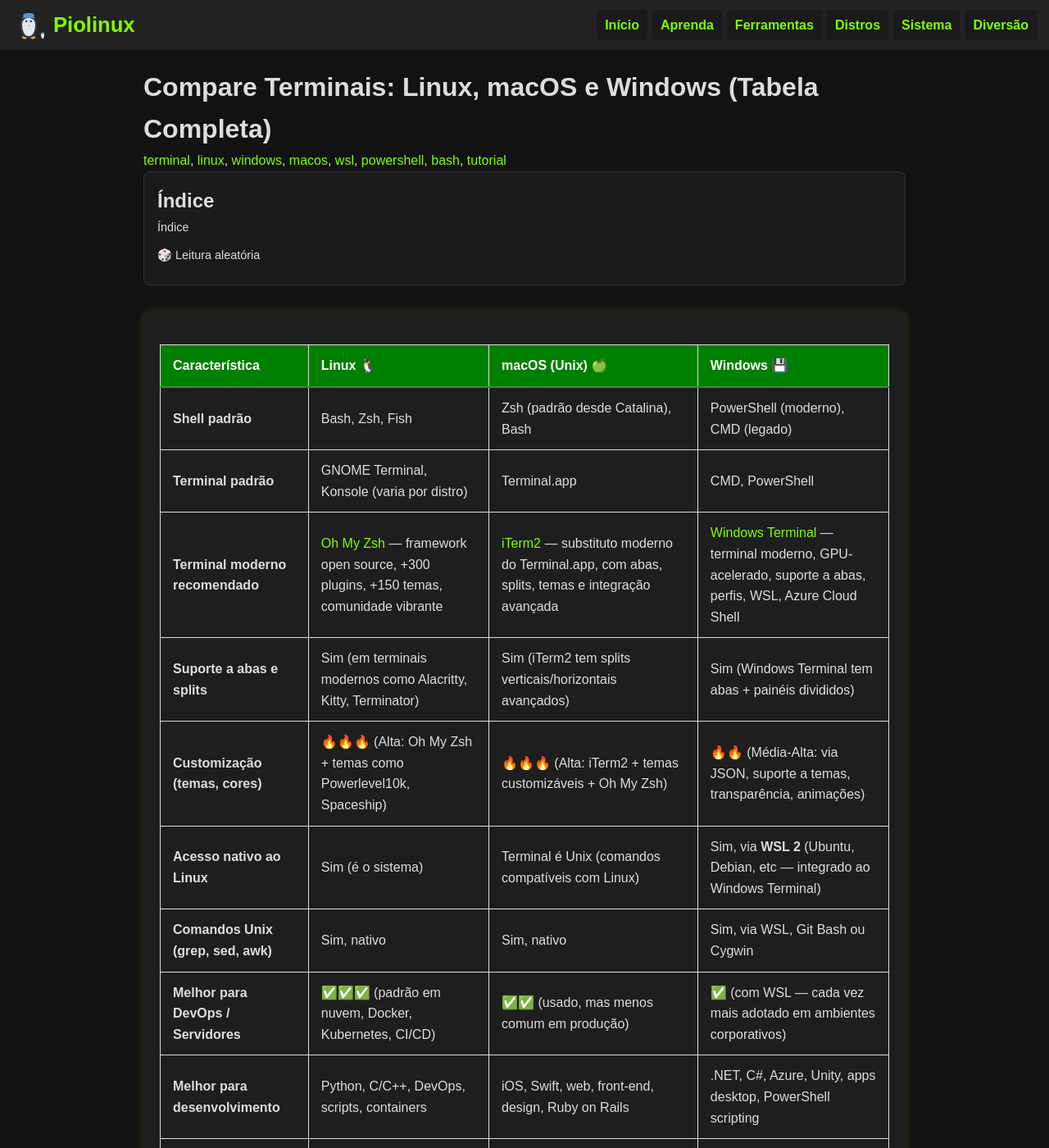
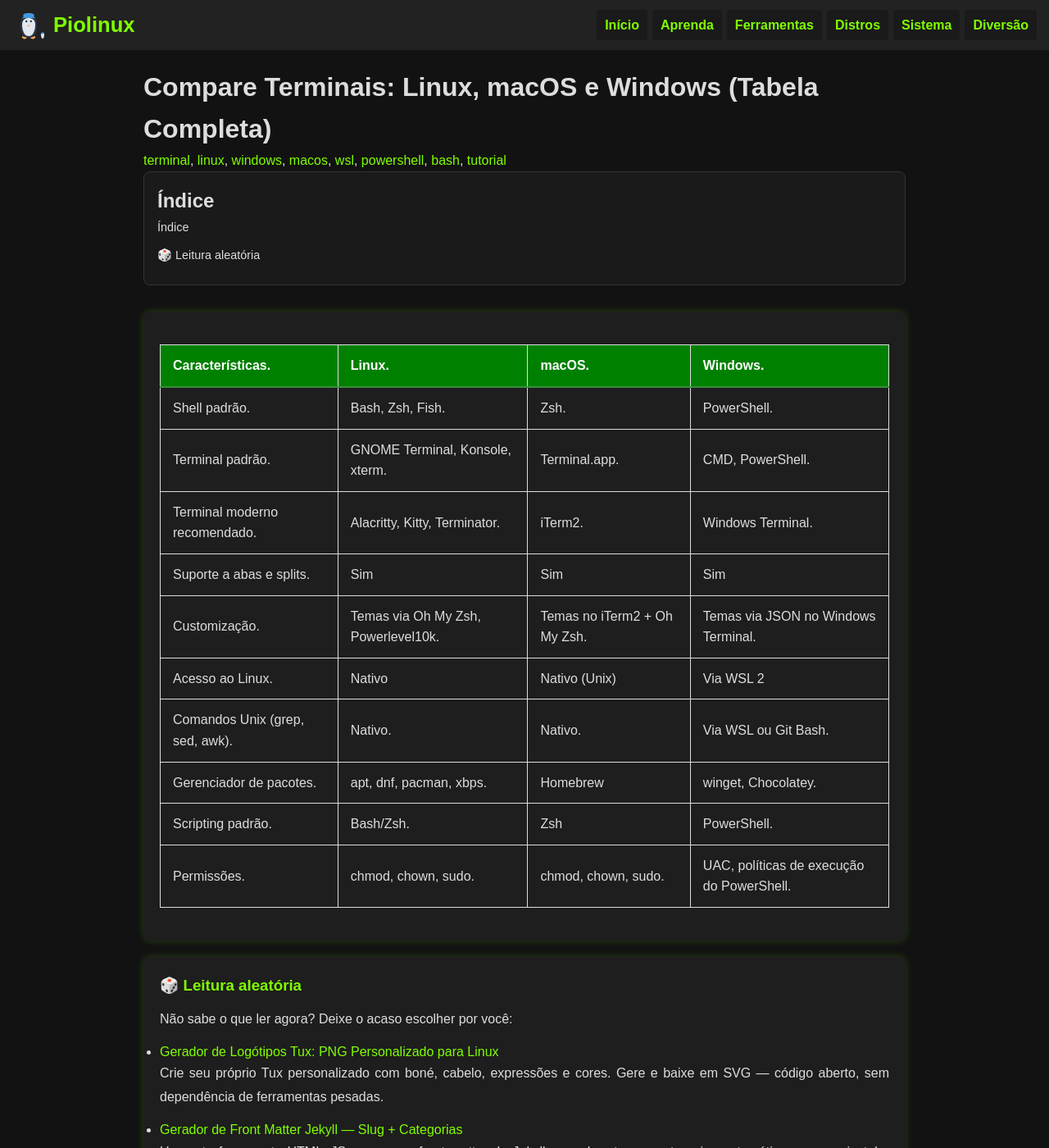
Before and after one commit to Piolinux/piolinux-site, a Jekyll site: the page built from _posts/2025-08-28-comparador-de-terminais-linux-macos-windows.md, in a window 1280 px wide and 1400 px high. Shown: the whole window at 82% size. Built offline with Jekyll 4.4.1, drawn with Linux system fonts in a browser that asks for light colours; some of the changed text lies outside the part shown.

Commit message:
Update 2025-08-28-comparador-de-terminais-linux-macos-windows.md

```diff
--- a/_posts/2025-08-28-comparador-de-terminais-linux-macos-windows.md
+++ b/_posts/2025-08-28-comparador-de-terminais-linux-macos-windows.md
@@ -17,120 +17,78 @@ permalink: /comparativo-terminais/
 <section class="post-content">
 
 
-
-
-
 <table class="evergreen-table">
   <thead>
     <tr>
-      <th>Característica</th>
-      <th>Linux 🐧</th>
-      <th>macOS (Unix) 🍏</th>
-      <th>Windows 💾</th>
+      <th>Características.</th>
+      <th>Linux.</th>
+      <th>macOS.</th>
+      <th>Windows.</th>
     </tr>
   </thead>
   <tbody>
     <tr>
-      <td data-label="Característica"><strong>Shell padrão</strong></td>
-      <td data-label="Linux 🐧">Bash, Zsh, Fish</td>
-      <td data-label="macOS (Unix) 🍏">Zsh (padrão desde Catalina), Bash</td>
-      <td data-label="Windows 💾">PowerShell (moderno), CMD (legado)</td>
+      <td data-label="Característica">Shell padrão.</td>
+      <td data-label="Linux">Bash, Zsh, Fish.</td>
+      <td data-label="macOS">Zsh.</td>
+      <td data-label="Windows">PowerShell.</td>
     </tr>
     <tr>
-      <td data-label="Característica"><strong>Terminal padrão</strong></td>
-      <td data-label="Linux 🐧">GNOME Terminal, Konsole (varia por distro)</td>
-      <td data-label="macOS (Unix) 🍏">Terminal.app</td>
-      <td data-label="Windows 💾">CMD, PowerShell</td>
+      <td data-label="Característica">Terminal padrão.</td>
+      <td data-label="Linux">GNOME Terminal, Konsole, xterm.</td>
+      <td data-label="macOS">Terminal.app.</td>
+      <td data-label="Windows">CMD, PowerShell.</td>
     </tr>
     <tr>
-      <td data-label="Característica"><strong>Terminal moderno recomendado</strong></td>
-      <td data-label="Linux 🐧"><a href="https://ohmyz.sh">Oh My Zsh</a> — framework open source, +300 plugins, +150 temas, comunidade vibrante</td>
-      <td data-label="macOS (Unix) 🍏"><a href="https://iterm2.com">iTerm2</a> — substituto moderno do Terminal.app, com abas, splits, temas e integração avançada</td>
-      <td data-label="Windows 💾"><a href="https://aka.ms/terminal">Windows Terminal</a> — terminal moderno, GPU-acelerado, suporte a abas, perfis, WSL, Azure Cloud Shell</td>
+      <td data-label="Característica">Terminal moderno recomendado.</td>
+      <td data-label="Linux">Alacritty, Kitty, Terminator.</td>
+      <td data-label="macOS">iTerm2.</td>
+      <td data-label="Windows">Windows Terminal.</td>
     </tr>
     <tr>
-      <td data-label="Característica"><strong>Suporte a abas e splits</strong></td>
-      <td data-label="Linux 🐧">Sim (em terminais modernos como Alacritty, Kitty, Terminator)</td>
-      <td data-label="macOS (Unix) 🍏">Sim (iTerm2 tem splits verticais/horizontais avançados)</td>
-      <td data-label="Windows 💾">Sim (Windows Terminal tem abas + painéis divididos)</td>
+      <td data-label="Característica">Suporte a abas e splits.</td>
+      <td data-label="Linux">Sim</td>
+      <td data-label="macOS">Sim</td>
+      <td data-label="Windows">Sim</td>
     </tr>
     <tr>
-      <td data-label="Característica"><strong>Customização (temas, cores)</strong></td>
-      <td data-label="Linux 🐧">🔥🔥🔥 (Alta: Oh My Zsh + temas como Powerlevel10k, Spaceship)</td>
-      <td data-label="macOS (Unix) 🍏">🔥🔥🔥 (Alta: iTerm2 + temas customizáveis + Oh My Zsh)</td>
-      <td data-label="Windows 💾">🔥🔥 (Média-Alta: via JSON, suporte a temas, transparência, animações)</td>
+      <td data-label="Característica">Customização.</td>
+      <td data-label="Linux">Temas via Oh My Zsh, Powerlevel10k.</td>
+      <td data-label="macOS">Temas no iTerm2 + Oh My Zsh.</td>
+      <td data-label="Windows">Temas via JSON no Windows Terminal.</td>
     </tr>
     <tr>
-      <td data-label="Característica"><strong>Acesso nativo ao Linux</strong></td>
-      <td data-label="Linux 🐧">Sim (é o sistema)</td>
-      <td data-label="macOS (Unix) 🍏">Terminal é Unix (comandos compatíveis com Linux)</td>
-      <td data-label="Windows 💾">Sim, via <strong>WSL 2</strong> (Ubuntu, Debian, etc — integrado ao Windows Terminal)</td>
+      <td data-label="Característica">Acesso ao Linux.</td>
+      <td data-label="Linux">Nativo</td>
+      <td data-label="macOS">Nativo (Unix)</td>
+      <td data-label="Windows">Via WSL 2</td>
     </tr>
     <tr>
-      <td data-label="Característica"><strong>Comandos Unix (grep, sed, awk)</strong></td>
-      <td data-label="Linux 🐧">Sim, nativo</td>
-      <td data-label="macOS (Unix) 🍏">Sim, nativo</td>
-      <td data-label="Windows 💾">Sim, via WSL, Git Bash ou Cygwin</td>
+      <td data-label="Característica">Comandos Unix (grep, sed, awk).</td>
+      <td data-label="Linux">Nativo.</td>
+      <td data-label="macOS">Nativo.</td>
+      <td data-label="Windows">Via WSL ou Git Bash.</td>
     </tr>
     <tr>
-      <td data-label="Característica"><strong>Melhor para DevOps / Servidores</strong></td>
-      <td data-label="Linux 🐧">✅✅✅ (padrão em nuvem, Docker, Kubernetes, CI/CD)</td>
-      <td data-label="macOS (Unix) 🍏">✅✅ (usado, mas menos comum em produção)</td>
-      <td data-label="Windows 💾">✅ (com WSL — cada vez mais adotado em ambientes corporativos)</td>
+      <td data-label="Característica">Gerenciador de pacotes.</td>
+      <td data-label="Linux">apt, dnf, pacman, xbps.</td>
+      <td data-label="macOS">Homebrew</td>
+      <td data-label="Windows">winget, Chocolatey.</td>
     </tr>
     <tr>
-      <td data-label="Característica"><strong>Melhor para desenvolvimento</strong></td>
-      <td data-label="Linux 🐧">Python, C/C++, DevOps, scripts, containers</td>
-      <td data-label="macOS (Unix) 🍏">iOS, Swift, web, front-end, design, Ruby on Rails</td>
-      <td data-label="Windows 💾">.NET, C#, Azure, Unity, apps desktop, PowerShell scripting</td>
+      <td data-label="Característica">Scripting padrão.</td>
+      <td data-label="Linux">Bash/Zsh.</td>
+      <td data-label="macOS">Zsh</td>
+      <td data-label="Windows">PowerShell.</td>
     </tr>
     <tr>
-      <td data-label="Característica"><strong>Facilidade para iniciantes</strong></td>
-      <td data-label="Linux 🐧">⚠️ (varia por distro — Ubuntu + Oh My Zsh = amigável)</td>
-      <td data-label="macOS (Unix) 🍏">✅✅ (GUI + iTerm2 + Oh My Zsh = experiência suave)</td>
-      <td data-label="Windows 💾">✅✅ (Windows Terminal + WSL guiado = ótimo para aprendizado)</td>
-    </tr>
-    <tr>
-      <td data-label="Característica"><strong>Integração com IDE</strong></td>
-      <td data-label="Linux 🐧">Excelente (VS Code, Vim, Emacs, JetBrains)</td>
-      <td data-label="macOS (Unix) 🍏">Excelente (Xcode, VS Code, WebStorm, JetBrains)</td>
-      <td data-label="Windows 💾">Excelente (Visual Studio, VS Code, Rider, JetBrains)</td>
-    </tr>
-    <tr>
-      <td data-label="Característica"><strong>Animações e estilo</strong></td>
-      <td data-label="Linux 🐧"><code>neofetch</code>, <code>cmatrix</code>, <code>asciiquarium</code>, <code>sl</code></td>
-      <td data-label="macOS (Unix) 🍏"><code>neofetch</code>, <code>cmatrix</code>, <code>lolcat</code></td>
-      <td data-label="Windows 💾"><code>PowerShell + ASCII art</code>, <code>cmatrix</code> no WSL</td>
-    </tr>
-    <tr>
-      <td data-label="Característica"><strong>Ferramentas de instalação</strong></td>
-      <td data-label="Linux 🐧"><code>apt</code>, <code>dnf</code>, <code>pacman</code>, <code>zypper</code></td>
-      <td data-label="macOS (Unix) 🍏"><code>brew</code> (Homebrew), <code>port</code> (MacPorts)</td>
-      <td data-label="Windows 💾"><code>winget</code>, <code>choco</code> (Chocolatey), Microsoft Store</td>
-    </tr>
-    <tr>
-      <td data-label="Característica"><strong>Comunidade e suporte</strong></td>
-      <td data-label="Linux 🐧">Gigantesca (fóruns, Reddit, GitHub, documentação oficial)</td>
-      <td data-label="macOS (Unix) 🍏">Grande (especialmente em desenvolvimento Apple + Oh My Zsh)</td>
-      <td data-label="Windows 💾">Crescendo rápido (Microsoft apoia open source, fóruns ativos)</td>
-    </tr>
-    <tr>
-      <td data-label="Característica"><strong>Scripting / automação</strong></td>
-      <td data-label="Linux 🐧">Bash/Zsh: poderoso e amplamente usado</td>
-      <td data-label="macOS (Unix) 🍏">Shell scripts com Zsh/Bash; automação com <code>automator</code></td>
-      <td data-label="Windows 💾">PowerShell: orientado a objetos, muito poderoso, ideal para sysadmin Windows</td>
-    </tr>
-    <tr>
-      <td data-label="Característica"><strong>Segurança e permissões</strong></td>
-      <td data-label="Linux 🐧">Controle total com <code>sudo</code>, <code>chmod</code>, <code>chown</code></td>
-      <td data-label="macOS (Unix) 🍏">Modelo Unix: <code>chmod</code>, <code>chown</code>, <code>sudo</code></td>
-      <td data-label="Windows 💾">UAC (Controle de Conta de Usuário), PowerShell com permissão de administrador</td>
-    </tr>
-    <tr>
-      <td data-label="Característica"><strong>Desempenho do terminal</strong></td>
-      <td data-label="Linux 🐧">Muito rápido (especialmente Alacritty, Kitty — GPU-acelerados)</td>
-      <td data-label="macOS (Unix) 🍏">Rápido (iTerm2 é otimizado para macOS)</td>
-      <td data-label="Windows 💾">Bom (Windows Terminal é GPU-acelerado, leve e moderno)</td>
+      <td data-label="Característica">Permissões.</td>
+      <td data-label="Linux">chmod, chown, sudo.</td>
+      <td data-label="macOS">chmod, chown, sudo.</td>
+      <td data-label="Windows">UAC, políticas de execução do PowerShell.</td>
     </tr>
   </tbody>
 </table>
+
+
+</section>
```
